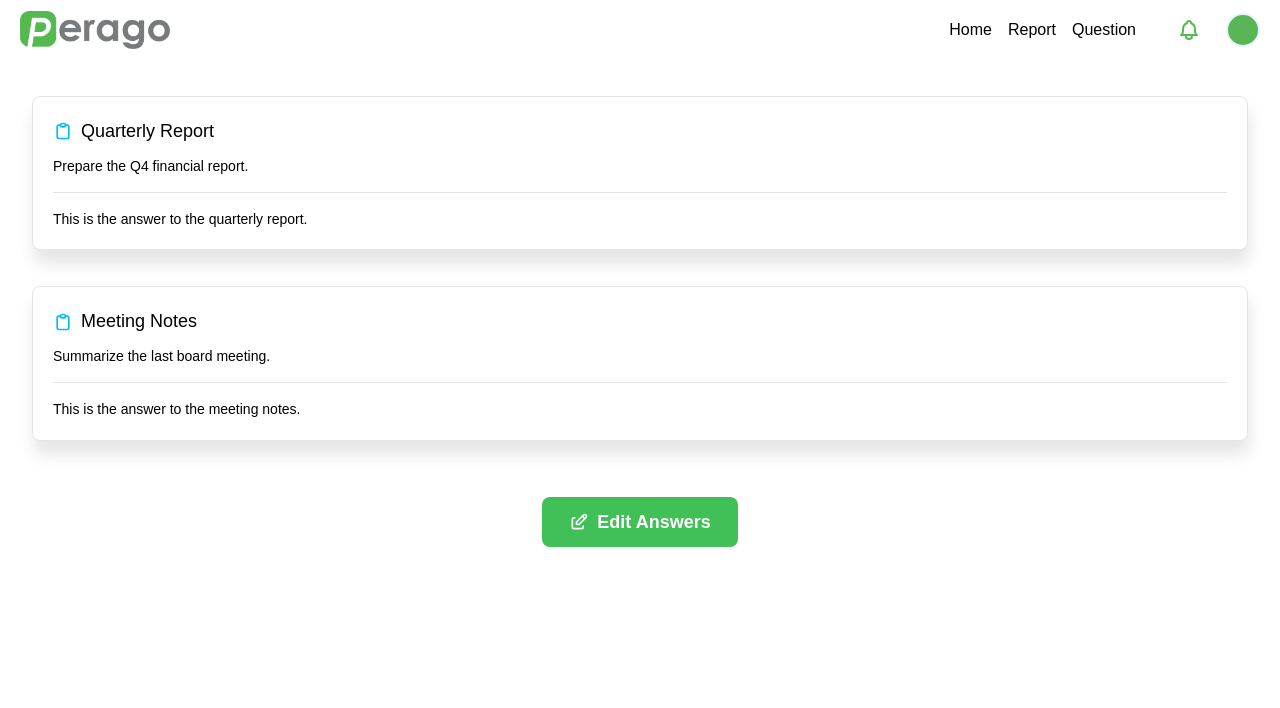
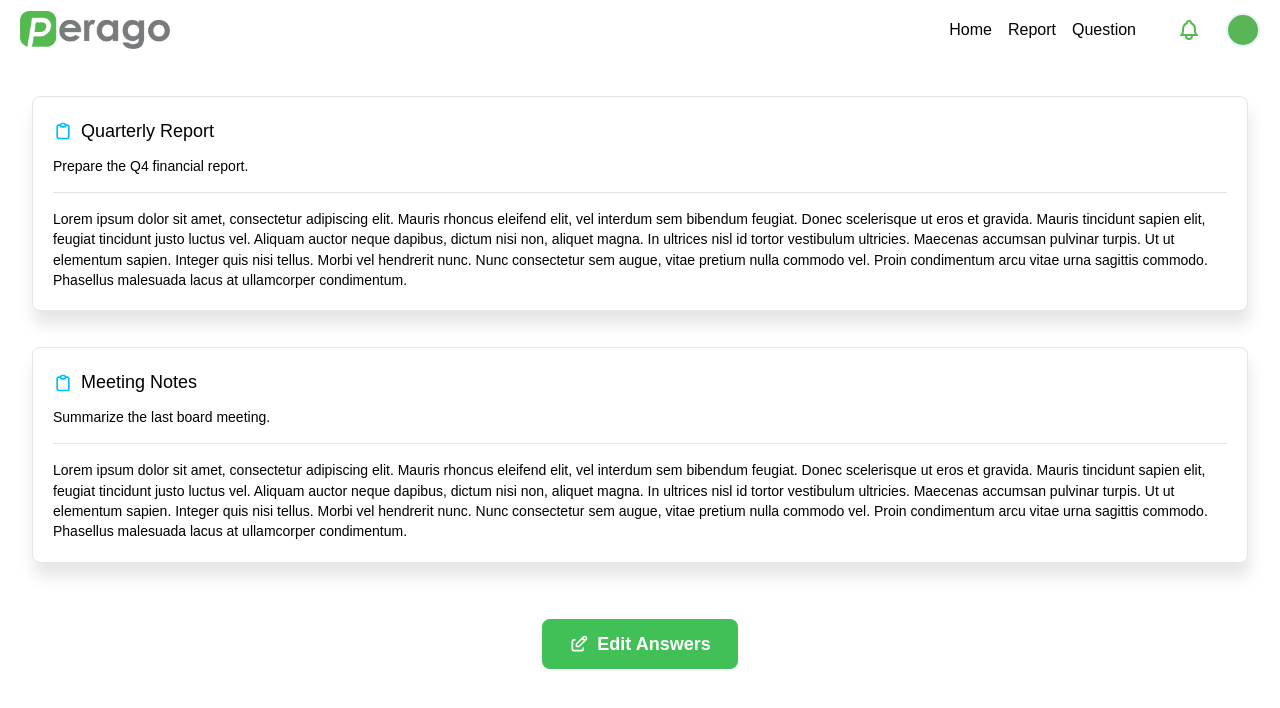
Before and after one commit to lidiya-fiker/fronend-office-report, a Next.js app: page /questiondetail in a window 1280 px wide. Shown: the top 708 px of the page. Built offline with nearby package versions, Linux system fonts and the light colour scheme.

Commit message:
some updates

```diff
--- a/app/questiondetail/page.tsx
+++ b/app/questiondetail/page.tsx
@@ -10,13 +10,13 @@ export default function ReportDetailPage() {
       id: 1,
       title: "Quarterly Report",
       details: "Prepare the Q4 financial report.",
-      answer: "This is the answer to the quarterly report.",
+      answer: "Lorem ipsum dolor sit amet, consectetur adipiscing elit. Mauris rhoncus eleifend elit, vel interdum sem bibendum feugiat. Donec scelerisque ut eros et gravida. Mauris tincidunt sapien elit, feugiat tincidunt justo luctus vel. Aliquam auctor neque dapibus, dictum nisi non, aliquet magna. In ultrices nisl id tortor vestibulum ultricies. Maecenas accumsan pulvinar turpis. Ut ut elementum sapien. Integer quis nisi tellus. Morbi vel hendrerit nunc. Nunc consectetur sem augue, vitae pretium nulla commodo vel. Proin condimentum arcu vitae urna sagittis commodo. Phasellus malesuada lacus at ullamcorper condimentum. ",
     },
     {
       id: 2,
       title: "Meeting Notes",
       details: "Summarize the last board meeting.",
-      answer: "This is the answer to the meeting notes.",
+      answer: "Lorem ipsum dolor sit amet, consectetur adipiscing elit. Mauris rhoncus eleifend elit, vel interdum sem bibendum feugiat. Donec scelerisque ut eros et gravida. Mauris tincidunt sapien elit, feugiat tincidunt justo luctus vel. Aliquam auctor neque dapibus, dictum nisi non, aliquet magna. In ultrices nisl id tortor vestibulum ultricies. Maecenas accumsan pulvinar turpis. Ut ut elementum sapien. Integer quis nisi tellus. Morbi vel hendrerit nunc. Nunc consectetur sem augue, vitae pretium nulla commodo vel. Proin condimentum arcu vitae urna sagittis commodo. Phasellus malesuada lacus at ullamcorper condimentum. ",
     },
     // Add more questions as needed
   ]);
```
